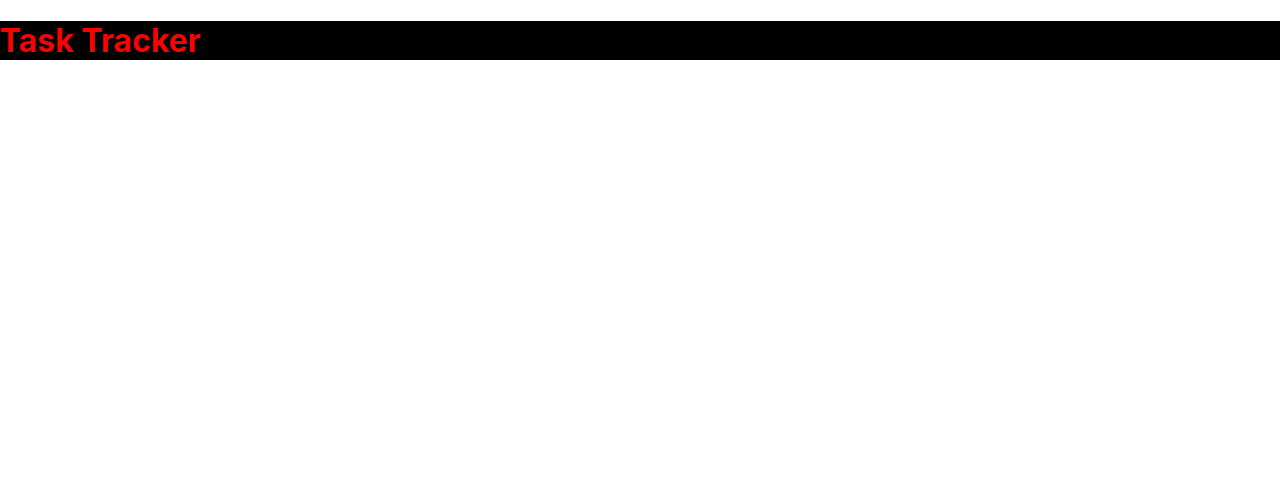
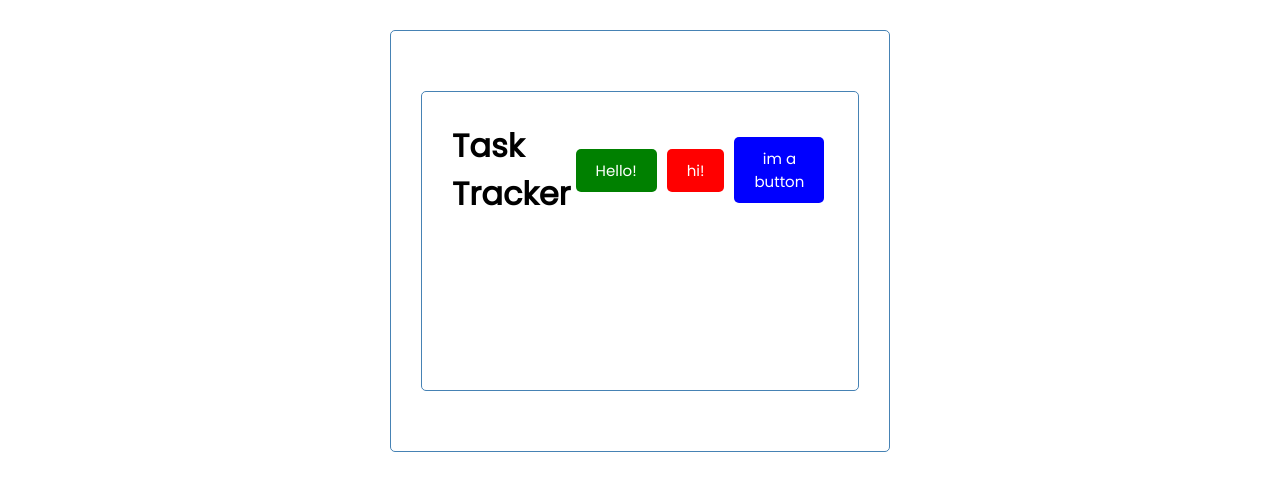
Before and after one commit to eirinhagen/react-crash-course, a React (Create React App) app: page / in a window 1280 px wide. Shown: the top 490 px of the page. Built offline with nearby package versions, Linux system fonts and the light colour scheme.

Commit message:
example of building a components with props

```diff
--- /dev/null
+++ b/src/components/Button.js
@@ -0,0 +1,5 @@
+const Button = ({color,text}) => {
+  return <button style={{backgroundColor : color}} className="btn">{text}</button>
+}
+
+export default Button
--- a/src/components/Header.js
+++ b/src/components/Header.js
@@ -1,8 +1,13 @@
+import Button from "./Button.js"
+
 const Header = ({title}) => {
   return (
     <div className="container">
-    <header>
-        <h1 style={headingStyle}>{title}</h1>
+    <header className="header">
+        <h1>{title}</h1>
+        <Button color="green" text="Hello!" />
+        <Button color="red" text="hi!" />
+        <Button color="blue" text="im a button"/>
     </header>
     </div>
   )
@@ -12,7 +17,5 @@
     title : "Task Tracker"
 }
 
-const headingStyle = {color : "red",backgroundColor : "black"}
-
 
 export default Header
--- a/src/index.css
+++ b/src/index.css
@@ -1,13 +1,112 @@
-body {
+@import url('https://fonts.googleapis.com/css2?family=Poppins:wght@300;400&display=swap');
+
+* {
+  box-sizing: border-box;
   margin: 0;
-  font-family: -apple-system, BlinkMacSystemFont, 'Segoe UI', 'Roboto', 'Oxygen',
-    'Ubuntu', 'Cantarell', 'Fira Sans', 'Droid Sans', 'Helvetica Neue',
-    sans-serif;
-  -webkit-font-smoothing: antialiased;
-  -moz-osx-font-smoothing: grayscale;
+  padding: 0;
 }
 
-code {
-  font-family: source-code-pro, Menlo, Monaco, Consolas, 'Courier New',
-    monospace;
+body {
+  font-family: 'Poppins', sans-serif;
 }
+
+.container {
+  max-width: 500px;
+  margin: 30px auto;
+  overflow: auto;
+  min-height: 300px;
+  border: 1px solid steelblue;
+  padding: 30px;
+  border-radius: 5px;
+}
+
+.header {
+  display: flex;
+  justify-content: space-between;
+  align-items: center;
+  margin-bottom: 20px;
+}
+
+.btn {
+  display: inline-block;
+  background: #000;
+  color: #fff;
+  border: none;
+  padding: 10px 20px;
+  margin: 5px;
+  border-radius: 5px;
+  cursor: pointer;
+  text-decoration: none;
+  font-size: 15px;
+  font-family: inherit;
+}
+
+.btn:focus {
+  outline: none;
+}
+
+.btn:active {
+  transform: scale(0.98);
+}
+
+.btn-block {
+  display: block;
+  width: 100%;
+}
+
+.task {
+  background: #f4f4f4;
+  margin: 5px;
+  padding: 10px 20px;
+  cursor: pointer;
+}
+
+.task.reminder {
+  border-left: 5px solid green;
+}
+
+.task h3 {
+  display: flex;
+  align-items: center;
+  justify-content: space-between;
+}
+
+.add-form {
+  margin-bottom: 40px;
+}
+
+.form-control {
+  margin: 20px 0;
+}
+
+.form-control label {
+  display: block;
+}
+
+.form-control input {
+  width: 100%;
+  height: 40px;
+  margin: 5px;
+  padding: 3px 7px;
+  font-size: 17px;
+}
+
+.form-control-check {
+  display: flex;
+  align-items: center;
+  justify-content: space-between;
+}
+
+.form-control-check label {
+  flex: 1;
+}
+
+.form-control-check input {
+  flex: 2;
+  height: 20px;
+}
+
+footer {
+  margin-top: 30px;
+  text-align: center;
+}
```
